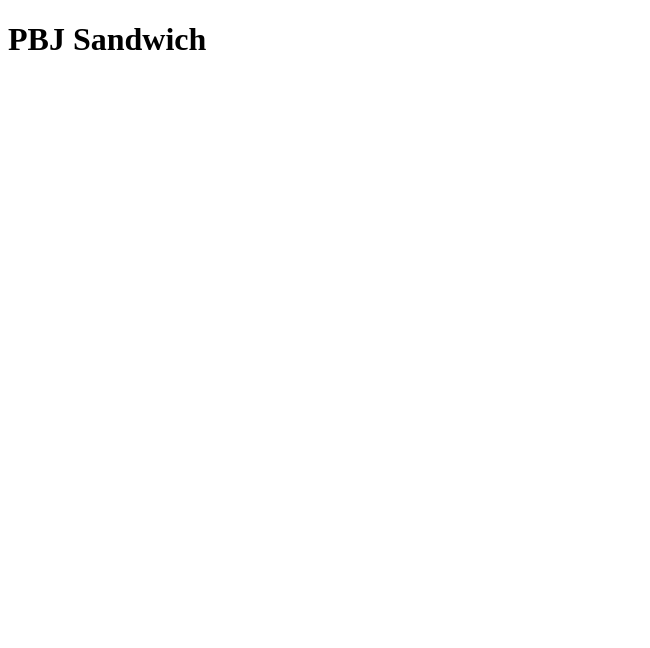
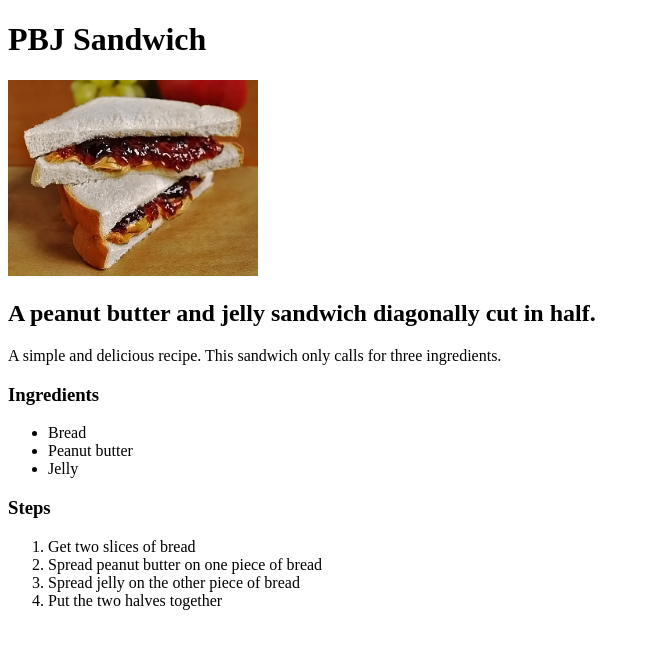
Before and after one commit to Cwiggin7/odin-recipes, a plain HTML site: page recipes/pbj.html in a window 1280 px wide. Shown: the whole page, without its empty margins (0-650 px from the left). Drawn offline with Linux system fonts and the light colour scheme.

Commit message:
image folder added. pbj.html updated

```diff
--- a/recipes/pbj.html
+++ b/recipes/pbj.html
@@ -7,5 +7,27 @@
 
 <body>
     <h1>PBJ Sandwich</h1>
+
+    <img src="../img/pbj.jpg" alt="two stacked diagonally cut pbj halves" width="250">
+
+    <h2>A peanut butter and jelly sandwich diagonally cut in half.</h2>
+
+    <p>A simple and delicious recipe. This sandwich only calls for three ingredients.
+    </p>
+
+    <h3>Ingredients</h3>
+    <ul>
+        <li>Bread</li>
+        <li>Peanut butter</li>
+        <li>Jelly</li>
+    </ul>
+
+    <h3>Steps</h3>
+    <ol>
+        <li>Get two slices of bread</li>
+        <li>Spread peanut butter on one piece of bread</li>
+        <li>Spread jelly on the other piece of bread</li>
+        <li>Put the two halves together</li>
+    </ol>
 </body>
 </html>
```
Also changed, not shown: img/pbj.jpg (added).
